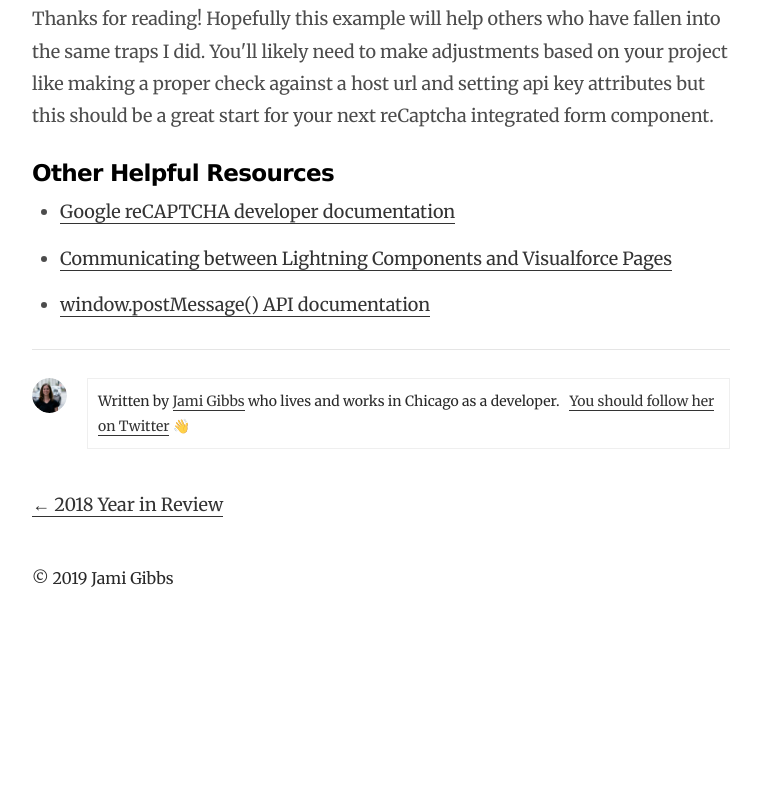
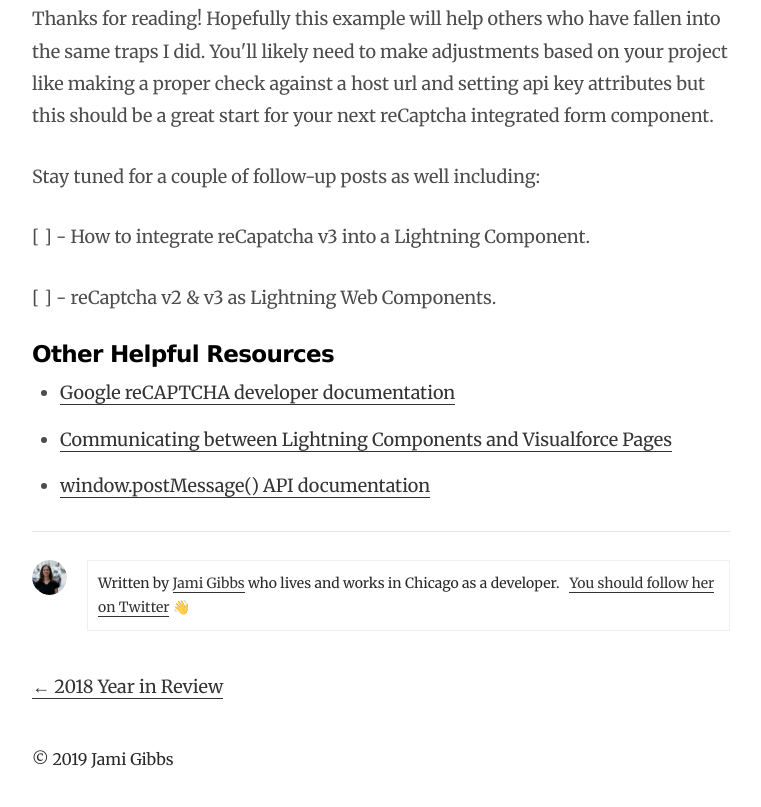
Before and after one commit to jamigibbs/blog-site, a Gatsby site: page /integrating-google-recaptcha-v2-into-a-salesforce-lightning-componentx/ in a window 1280 px wide. Shown: the part 6792-7599 px from the top of the page, without its empty margins (259-1020 px from the left). Before the commit the page ends 7426 px from the top, so only its background shows below. Built offline with nearby package versions, Linux system fonts and the light colour scheme; Gatsby itself is replaced by a stand-in of ours; some packages are replaced by stand-ins of ours.

Commit message:
post updates

```diff
--- a/content/blog/integrating-google-recaptcha-v2-into-a-salesforce-lightning-componentx/index.md
+++ b/content/blog/integrating-google-recaptcha-v2-into-a-salesforce-lightning-componentx/index.md
@@ -148,6 +148,12 @@ For more information on verifying the user's response from the backend, see the
 
 Thanks for reading! Hopefully this example will help others who have fallen into the same traps I did. You'll likely need to make adjustments based on your project like making a proper check against a host url and setting api key attributes but this should be a great start for your next reCaptcha integrated form component.
 
+Stay tuned for a couple of follow-up posts as well including:
+
+[ ] - How to integrate reCapatcha v3 into a Lightning Component.
+
+[ ] - reCaptcha v2 & v3 as Lightning Web Components.
+
 ### Other Helpful Resources
 
 - [Google reCAPTCHA developer documentation](https://developers.google.com/recaptcha/intro)
```
